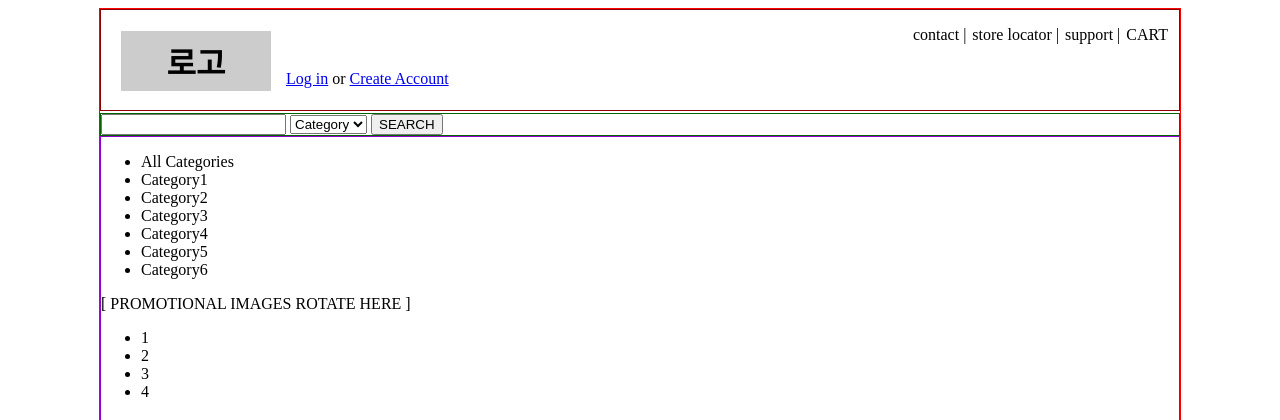
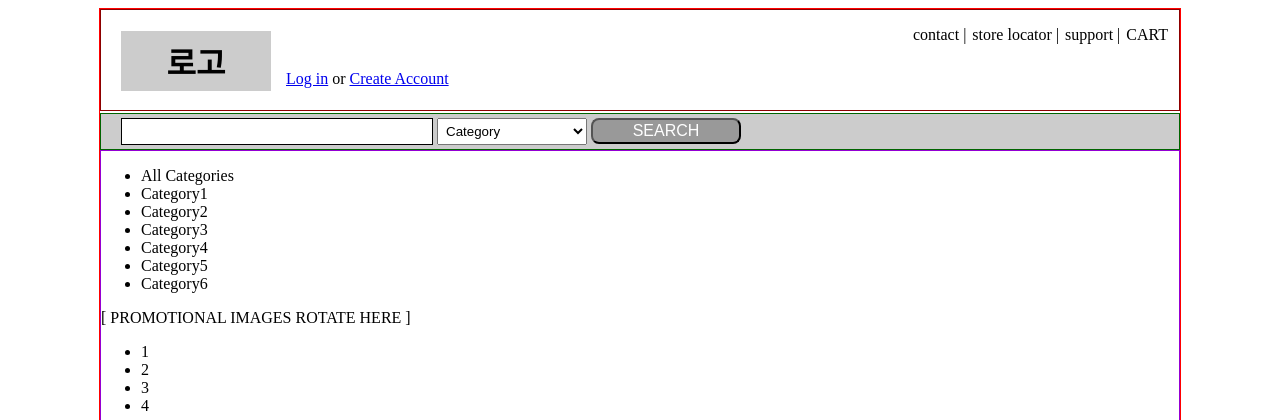
Before and after one commit to sun12wook11/frontends2, a FastAPI app: page /html/project1 in a window 1280 px wide. Shown: the top 420 px of the page. Run offline with FastAPI, Linux system fonts and the light colour scheme.

Commit message:
프로젝트 실습 - nav : input, select, button 배치

```diff
--- a/views/templates/html/10project1.html
+++ b/views/templates/html/10project1.html
@@ -27,7 +27,17 @@
         .clear { clear: both }
 
         /*nav*/
-        nav { border: 1px solid darkgreen; }
+        nav { border: 1px solid darkgreen;
+            background: #cccccc; height: 35px; }
+        nav input { border: 1px solid black;
+            margin-left: 20px; width: 300px; padding: 5px; }
+        nav select { width: 150px; padding: 4px }
+        nav button { background: #999999; color: white;
+            width: 150px; font-size: 16px; border-radius: 8px;
+            padding: 2px;
+        }
+        .navgroup { height: 35px; display: table-cell;
+            vertical-align: middle }
 
         /*main*/
         main { border: 1px solid darkviolet; }
@@ -50,11 +60,13 @@
            <a href="#">Create Account</a></div>
     </header>
     <nav class="clear">
+      <div class="navgroup">
       <input type="text" name="search">
       <select name="findtype">
           <option>Category</option>
       </select>
       <button type="button" id="findbtn">SEARCH</button>
+      </div>
     </nav>
     <main>
         <section>
```
